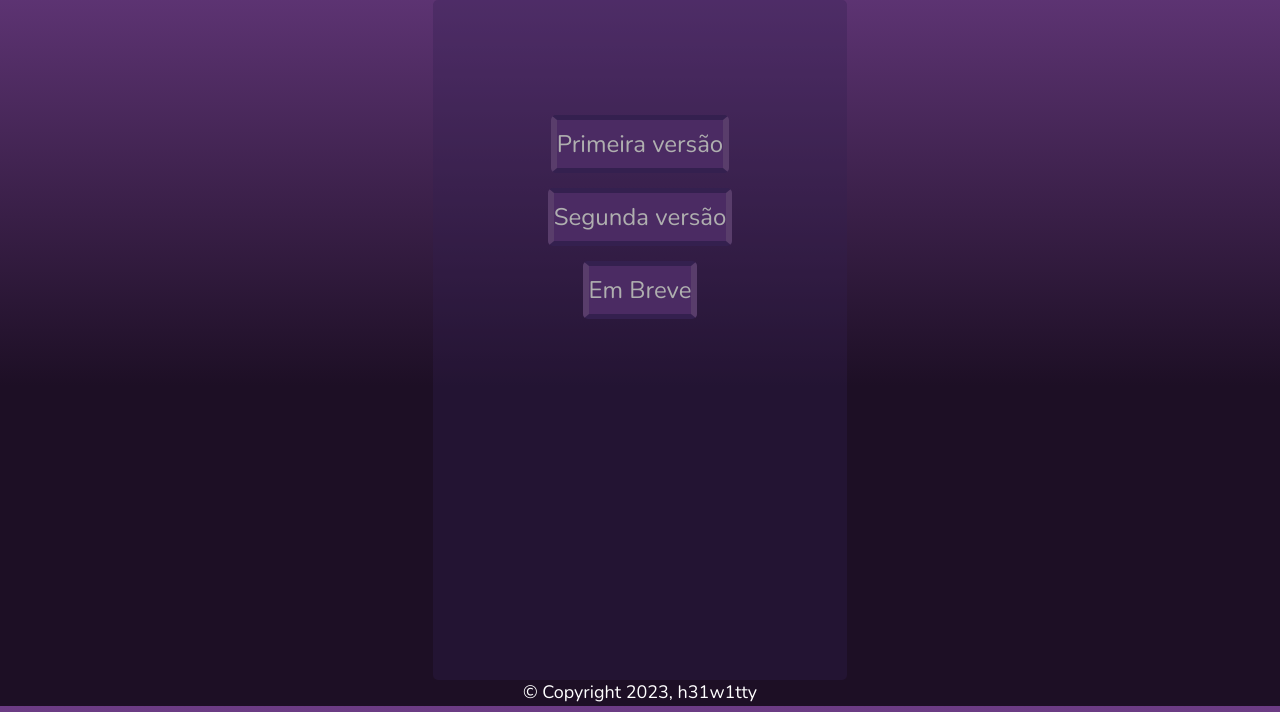
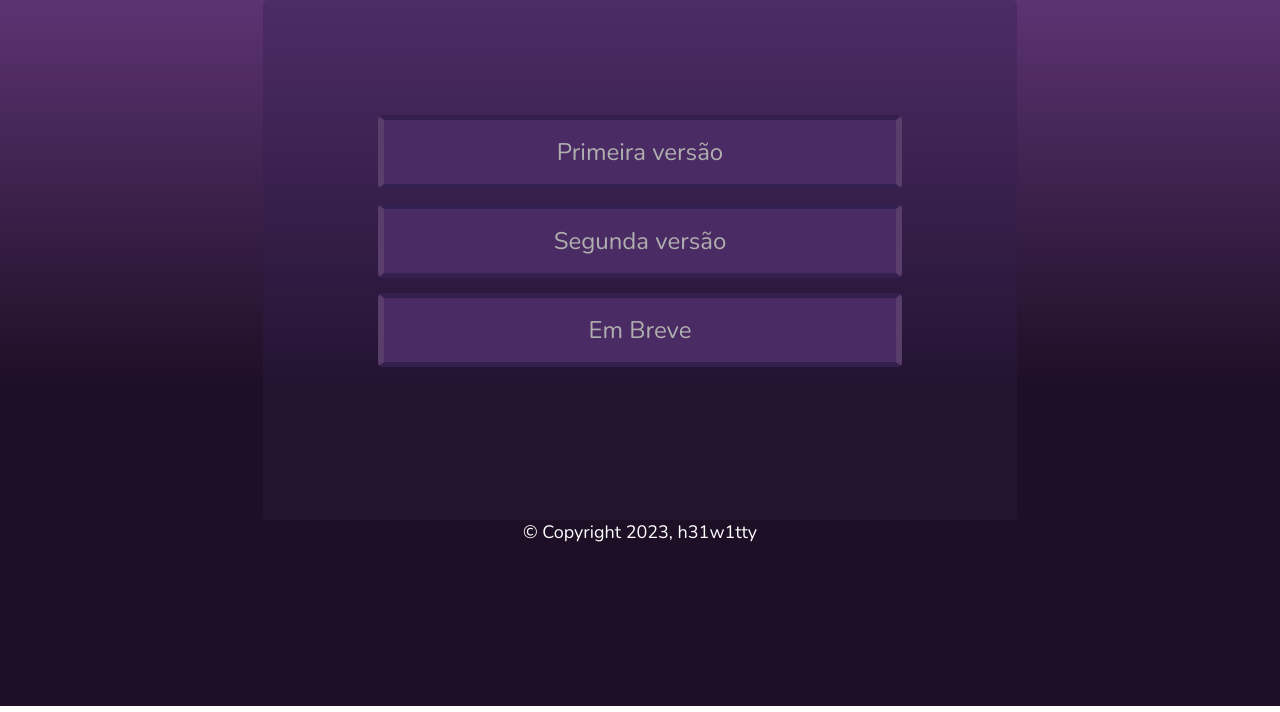
Before and after one commit to h31w1tty/portifoliov, a plain HTML site: page index.html in a window 1280 px wide. Shown: the part 94-806 px from the top of the page. Drawn offline with nearby package versions, Linux system fonts and the light colour scheme.

Commit message:
correção de tamanhos

```diff
--- a/style.css
+++ b/style.css
@@ -21,7 +21,7 @@ p{
     justify-items: center;
     background-color: #331f4f54;
     width: fit-content;
-    min-height: 60vh;
+    min-height: 40vh;
     margin: 0 80px;
     padding: 100px;
     font-size: 20px;
@@ -35,6 +35,9 @@ p{
     border-top: solid #34204f 5px;
     background-color: #4b2b63;
     text-align: center;
+    align-content: center;
+    width: 40vw;
+    height: 8vh;
     margin: 15px;
     cursor: pointer;
 }
```
